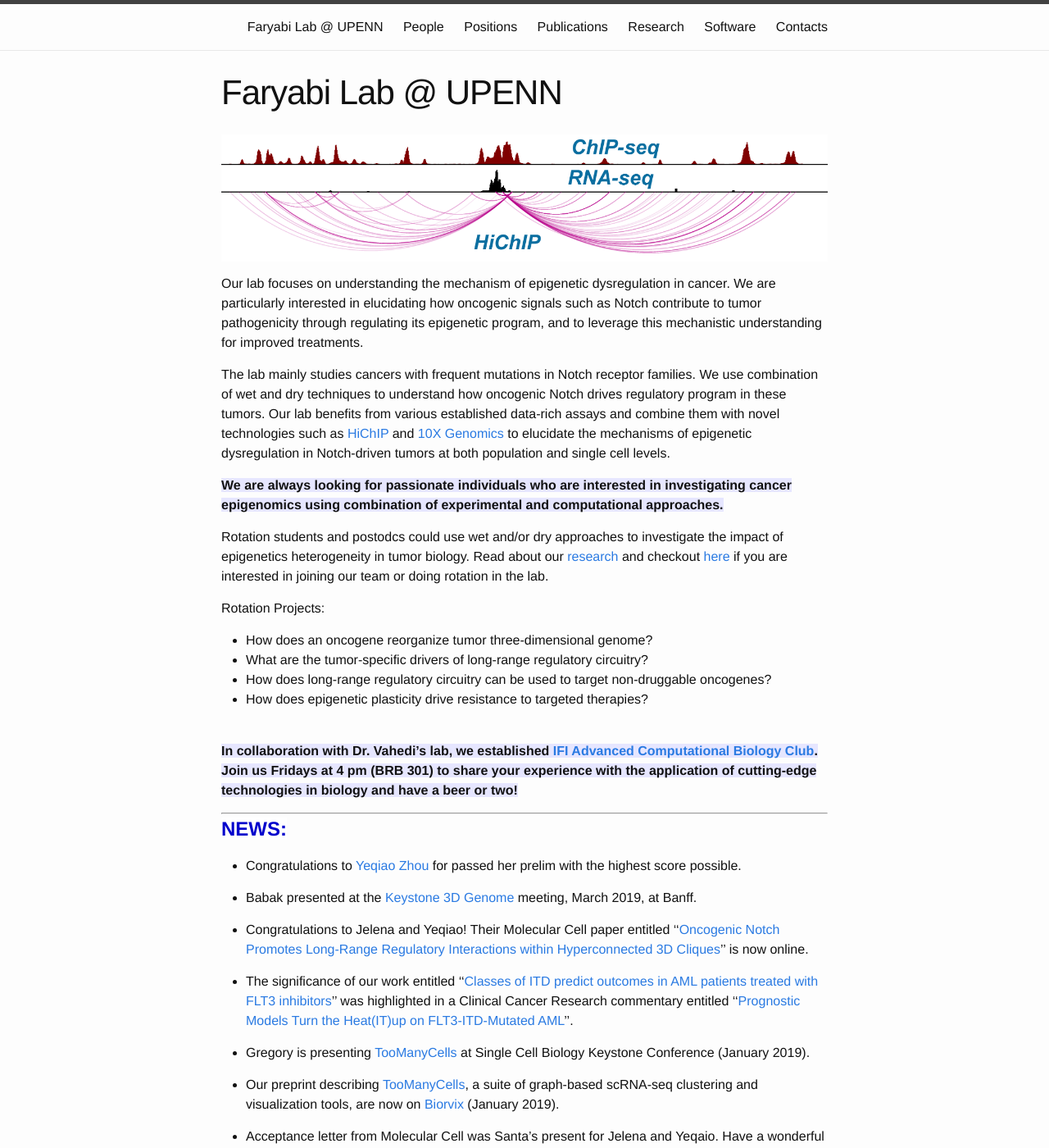
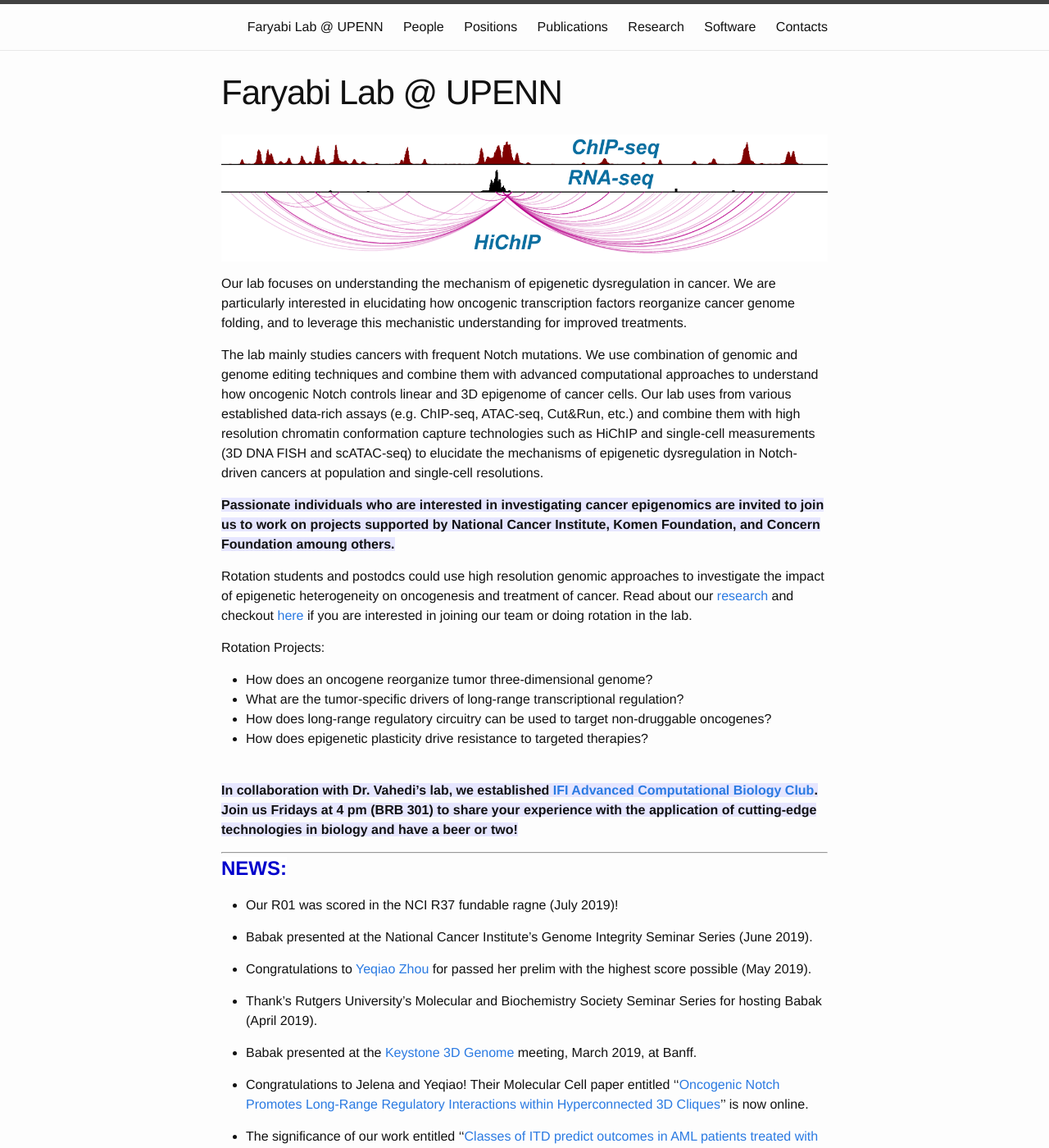
Before and after one commit to faryabib/faryabib.github.io, a Jekyll site: the page built from index.md, in a window 1280 px wide and 1400 px high. Shown: the whole window at 82% size. Built offline with Jekyll 4.4.1, drawn with Linux system fonts in a browser that asks for light colours.

Commit message:
yeqiao_prelim

```diff
--- a/index.md
+++ b/index.md
@@ -6,17 +6,17 @@ permalink: /index.html
 
 ![enhancer in cancer](assets/Faryabi_HiChIP.png){:height="200%" width="200%"}
 
-Our lab focuses on understanding the mechanism of epigenetic dysregulation in cancer. We are particularly interested in elucidating how oncogenic signals such as Notch contribute to tumor pathogenicity through regulating its epigenetic program, and to leverage this mechanistic understanding for improved treatments.
+Our lab focuses on understanding the mechanism of epigenetic dysregulation in cancer. We are particularly interested in elucidating how oncogenic transcription factors reorganize cancer genome folding, and to leverage this mechanistic understanding for improved treatments.
 
-The lab mainly studies cancers with frequent mutations in Notch receptor families. We use combination of wet and dry techniques to understand how oncogenic Notch drives regulatory program in these tumors. Our lab benefits from various established data-rich assays and combine them with novel technologies such as [HiChIP](https://www.nature.com/nmeth/journal/v13/n11/full/nmeth.3999.html) and [10X Genomics](https://www.10xgenomics.com/single-cell/) to elucidate the mechanisms of epigenetic dysregulation in Notch-driven tumors at both population and single cell levels.
+The lab mainly studies cancers with frequent Notch mutations. We use combination of genomic and genome editing techniques and combine them with advanced computational approaches to understand how oncogenic Notch controls linear and 3D epigenome of cancer cells. Our lab uses from various established data-rich assays (e.g. ChIP-seq, ATAC-seq, Cut&Run, etc.) and combine them with high resolution chromatin conformation capture technologies such as HiChIP and single-cell measurements (3D DNA FISH and scATAC-seq) to elucidate the mechanisms of epigenetic dysregulation in Notch-driven cancers at population and single-cell resolutions.
 
-<strong><span style="background-color:rgb(230, 230, 255)">We are always looking for passionate individuals who are interested in investigating cancer epigenomics using combination of experimental and computational approaches.</span><strong>
+<strong><span style="background-color:rgb(230, 230, 255)">Passionate individuals who are interested in investigating cancer epigenomics are invited to join us to work on projects supported by National Cancer Institute, Komen Foundation, and Concern Foundation amoung others.</span><strong>
 
-Rotation students and postodcs could use wet and/or dry approaches to investigate the impact of epigenetics heterogeneity in tumor biology. Read about our [research](research.html) and checkout [here](positions.html) if you are interested in joining our team or doing rotation in the lab.
+Rotation students and postodcs could use high resolution genomic approaches to investigate the impact of epigenetic heterogeneity on oncogenesis and treatment of cancer. Read about our [research](research.html) and checkout [here](positions.html) if you are interested in joining our team or doing rotation in the lab.
 
 Rotation Projects:
 + How does an oncogene reorganize tumor three-dimensional genome?
-+ What are the tumor-specific drivers of long-range regulatory circuitry?
++ What are the tumor-specific drivers of long-range transcriptional regulation?
 + How does long-range regulatory circuitry can be used to target non-druggable oncogenes?
 + How does epigenetic plasticity drive resistance to targeted therapies?
 
@@ -26,7 +26,13 @@ Rotation Projects:
 ----
 <strong><span style="font-size: 1.5em; font-weight: bold; color: #0000cc; background-color: #ffffff">NEWS:</span><strong>
 
-+ Congratulations to [Yeqiao Zhou](https://twitter.com/YeqiaoZhou) for passed her prelim with the highest score possible.
++ Our R01 was scored in the NCI R37 fundable ragne (July 2019)!
+
++ Babak presented at the National Cancer Institute's Genome Integrity Seminar Series (June 2019).
+
++ Congratulations to [Yeqiao Zhou](https://twitter.com/YeqiaoZhou) for passed her prelim with the highest score possible (May 2019).
+
++ Thank's Rutgers University’s Molecular and Biochemistry Society Seminar Series for hosting Babak (April 2019).
 
 + Babak presented at the [Keystone 3D Genome](https://goo.gl/WJSQoX) meeting, March 2019, at Banff.
 
```
Also changed, not shown: people.md (+12 -8 lines), 1 other file.
